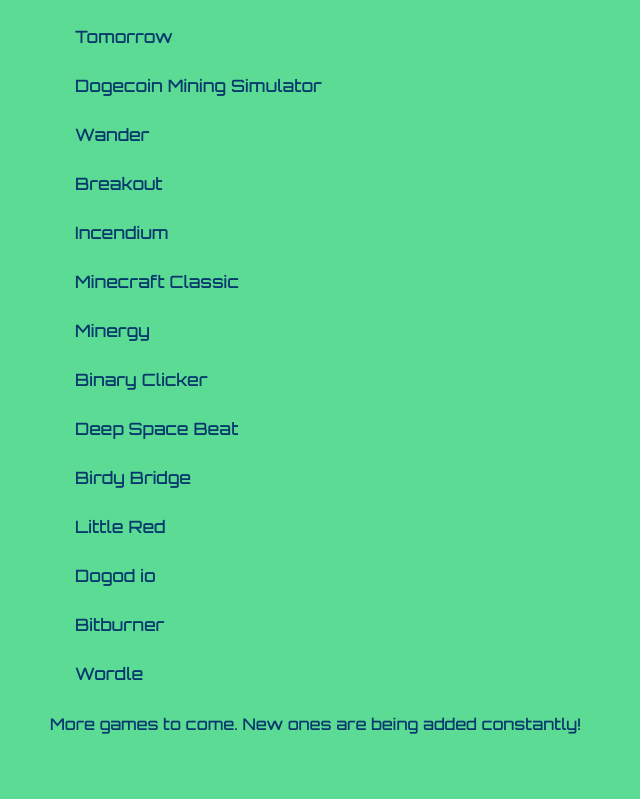
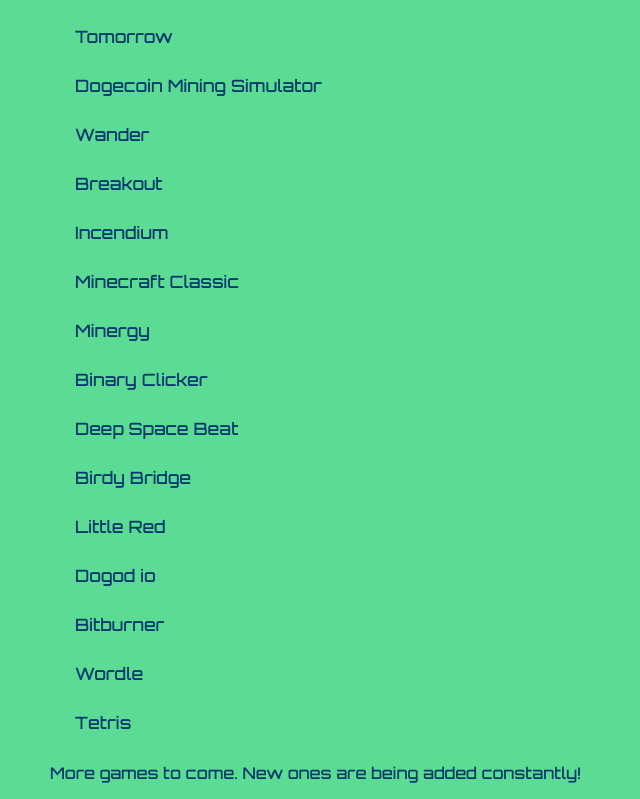
Before and after one commit to pickle69420/fwgfs, a plain HTML site: page public/allgames.html in a window 1280 px wide. Shown: the part 3680-4479 px from the top of the page, without its empty margins (0-640 px from the left). Before the commit the page ends 4430 px from the top, so only its background shows below. Drawn offline with Linux system fonts and the light colour scheme.

Commit message:
Update allgames.html

```diff
--- a/public/allgames.html
+++ b/public/allgames.html
@@ -196,6 +196,8 @@
 <button onclick="getgame('Bitburner','https://ghcdn.rawgit.org/danielyxie/bitburner/dev/index.html')" >Bitburner</button>
 <br>
 <button onclick="getgame('Wordle','https://www.nytimes.com/games/wordle/index.html')" >Wordle</button>
+<br>
+<button onclick="getgame('Tetris','https://tetris.com/games-content/play-tetris-content/resources/project-tetriscom/game/game-29A05D0315C8FF3C/if_game_html5.php?p=d&cbidg=29A05D0315C8FF3C')" >Tetris</button>
 </div>
 <p>More games to come. New ones are being added constantly!<p>
 </body>
```
